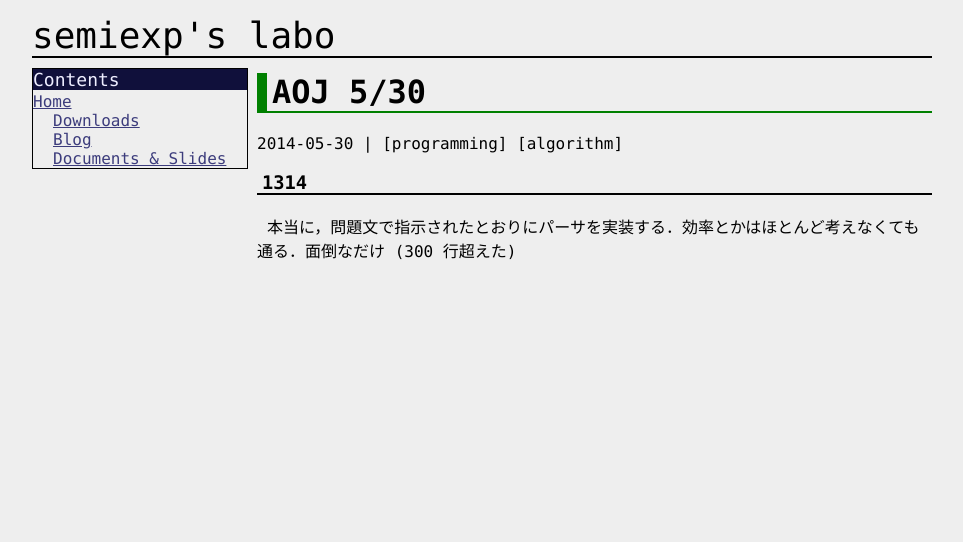
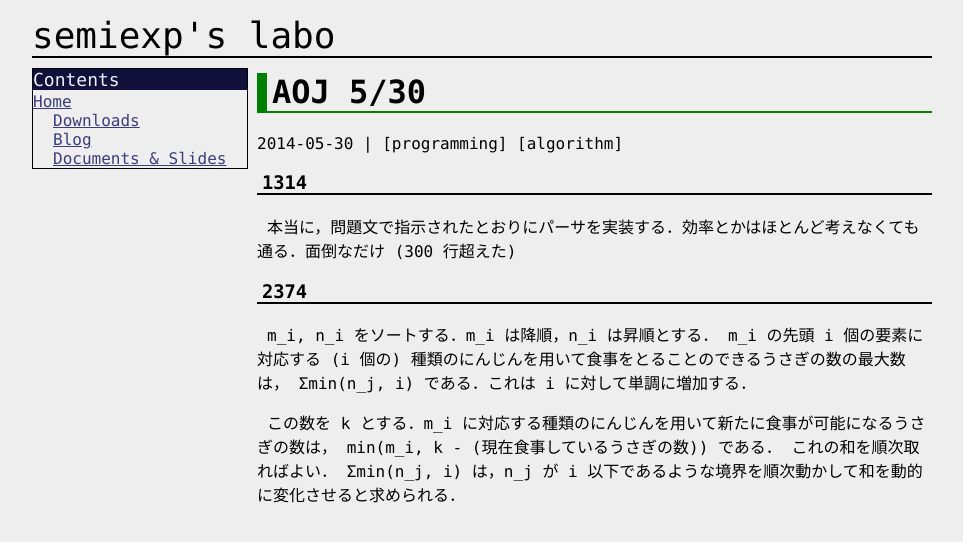
Before and after one commit to semiexp/semiexp.github.io, a Jekyll site: the page built from _posts/2014-05-30-aoj140530.md, in a window 1280 px wide. Shown: the top 542 px of the page, without its empty margins (158-1121 px from the left). Built offline with Jekyll 4.4.1, drawn with Linux system fonts in a browser that asks for light colours.

Commit message:
Update blog post

```diff
--- a/_posts/2014-05-30-aoj140530.md
+++ b/_posts/2014-05-30-aoj140530.md
@@ -8,3 +8,13 @@ categories: [programming, algorithm]
 
 ### 1314
 本当に，問題文で指示されたとおりにパーサを実装する．効率とかはほとんど考えなくても通る．面倒なだけ (300 行超えた)
+
+### 2374
+m_i, n_i をソートする．m_i は降順，n_i は昇順とする．
+m_i の先頭 i 個の要素に対応する (i 個の) 種類のにんじんを用いて食事をとることのできるうさぎの数の最大数は，
+Σmin(n_j, i) である．これは i に対して単調に増加する．
+
+この数を k とする．m_i に対応する種類のにんじんを用いて新たに食事が可能になるうさぎの数は，
+min(m_i, k - (現在食事しているうさぎの数)) である．
+これの和を順次取ればよい．
+Σmin(n_j, i) は，n_j が i 以下であるような境界を順次動かして和を動的に変化させると求められる．
```
